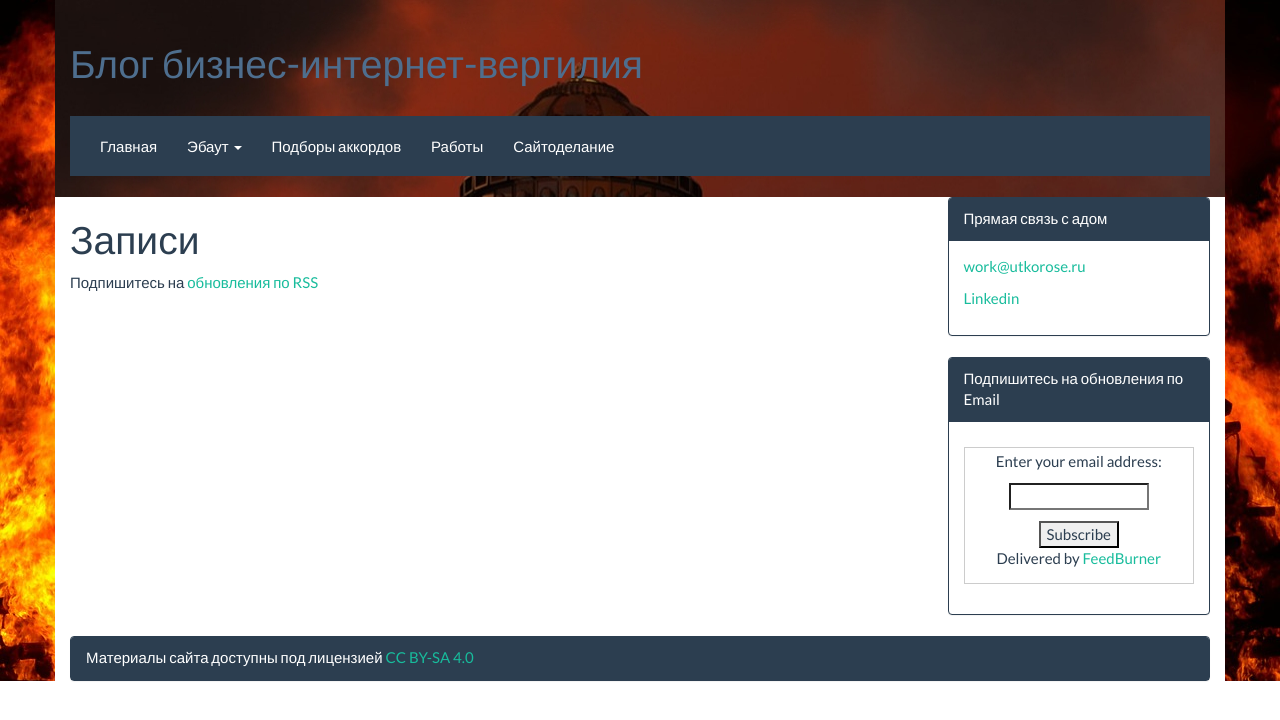
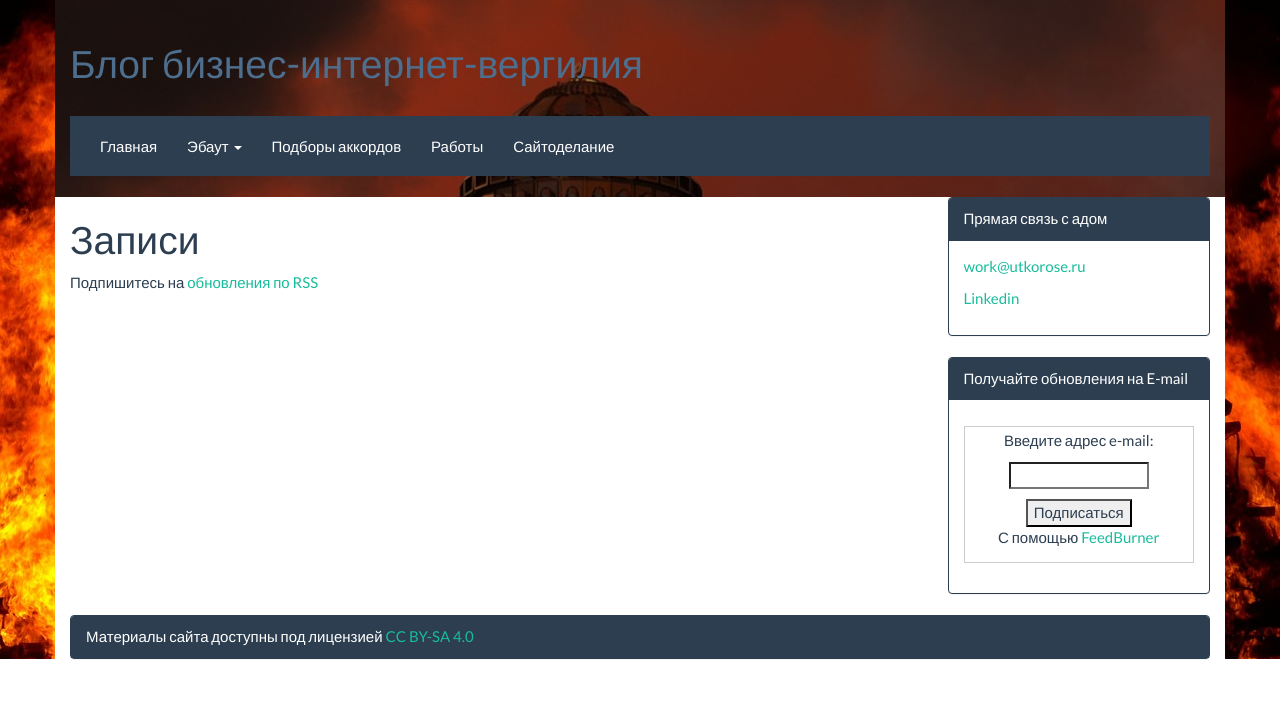
Before and after one commit to utkorose/blog-internet-vergiliy, a Jekyll site: the page built from index.html, in a window 1280 px wide. Shown: the top 720 px of the page. Built offline with Jekyll 4.4.1, drawn with Linux system fonts in a browser that asks for light colours.

Commit message:
подписка по почте поправлена

```diff
--- a/_layouts/default.html
+++ b/_layouts/default.html
@@ -59,9 +59,9 @@
             </div>
           </div>
           <div class="panel panel-primary">
-            <div class="panel-heading">Подпишитесь на обновления по Email</div>
+            <div class="panel-heading">Получайте обновления на E-mail</div>
             <div class="panel-body">
-              <p><form style="border:1px solid #ccc;padding:3px;text-align:center;" action="https://feedburner.google.com/fb/a/mailverify" method="post" target="popupwindow" onsubmit="window.open('https://feedburner.google.com/fb/a/mailverify?uri=int-verg', 'popupwindow', 'scrollbars=yes,width=550,height=520');return true"><p>Enter your email address:</p><p><input type="text" style="width:140px" name="email"/></p><input type="hidden" value="int-verg" name="uri"/><input type="hidden" name="loc" value="ru_RU"/><input type="submit" value="Subscribe" /><p>Delivered by <a href="https://feedburner.google.com" target="_blank">FeedBurner</a></p></form></p>
+              <p><form style="border:1px solid #ccc;padding:3px;text-align:center;" action="https://feedburner.google.com/fb/a/mailverify" method="post" target="popupwindow" onsubmit="window.open('https://feedburner.google.com/fb/a/mailverify?uri=int-verg', 'popupwindow', 'scrollbars=yes,width=550,height=520');return true"><p>Введите адрес e-mail:</p><p><input type="text" style="width:140px" name="email"/></p><input type="hidden" value="int-verg" name="uri"/><input type="hidden" name="loc" value="ru_RU"/><input type="submit" value="Подписаться" /><p>С помощью <a href="https://feedburner.google.com" target="_blank">FeedBurner</a></p></form></p>
             </div>
           </div>
 
```
